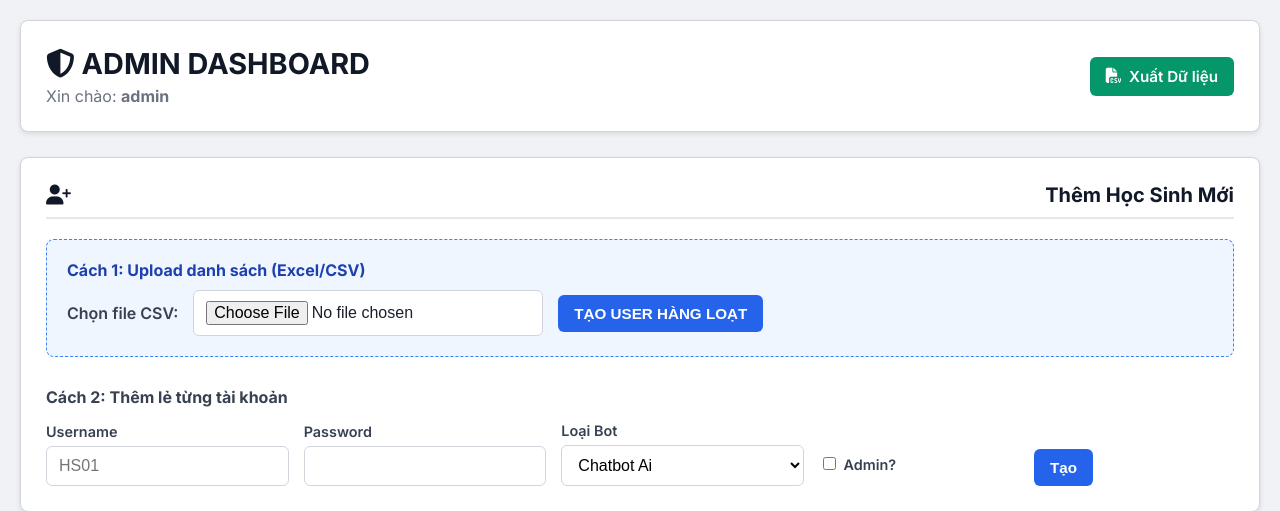
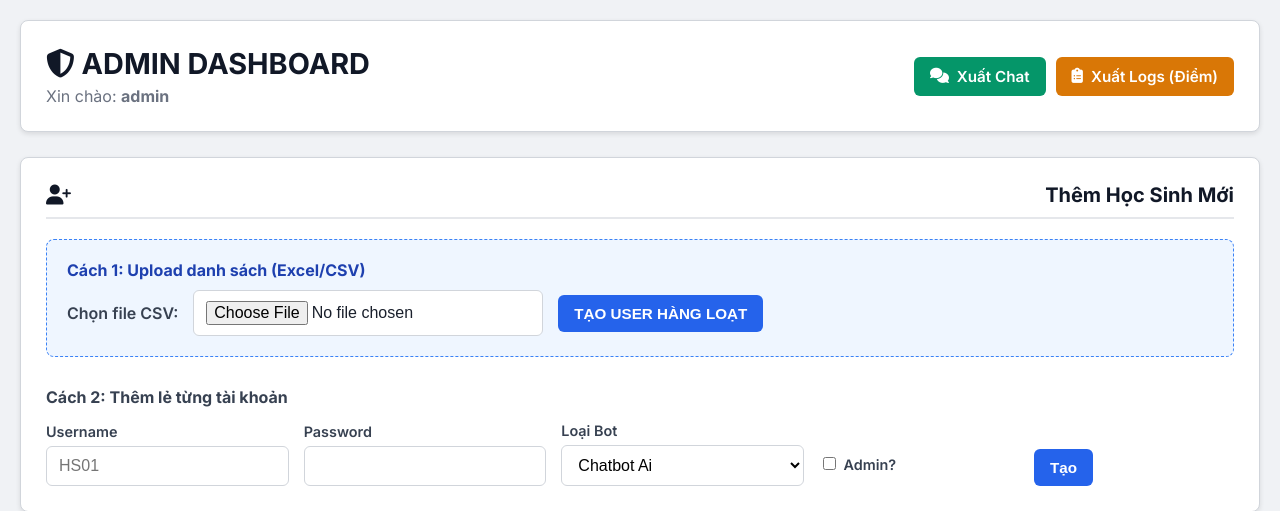
Before and after one commit to tranthanhduysph-coder/power-biology, a Flask app: page /admin in a window 1280 px wide. Shown: the part 60-571 px from the top of the page. Run offline with Flask 3, Linux system fonts and the light colour scheme; a user stored in the database is signed in; some libraries are stand-ins or nearby versions.

Commit message:
Update admin_dashboard.html

```diff
--- a/app/templates/admin_dashboard.html
+++ b/app/templates/admin_dashboard.html
@@ -40,7 +40,15 @@
                 <h1 style="margin:0; color:#111827; font-size:1.8rem;"><i class="fas fa-shield-alt"></i> ADMIN DASHBOARD</h1>
                 <p style="margin:5px 0 0; color:#6b7280;">Xin chào: <b>{{ current_user.username }}</b></p>
             </div>
-            <a href="{{ url_for('main.export_chat_history') }}" class="btn btn-green"><i class="fas fa-file-csv"></i> Xuất Dữ liệu</a>
+            <div style="display:flex; gap:10px;">
+    <a href="{{ url_for('main.export_chat_history') }}" class="btn btn-green">
+        <i class="fas fa-comments"></i> Xuất Chat
+    </a>
+
+    <a href="{{ url_for('main.export_variable_logs') }}" class="btn btn-orange">
+        <i class="fas fa-clipboard-list"></i> Xuất Logs (Điểm)
+    </a>
+</div>
         </div>
     </div>
 
```
